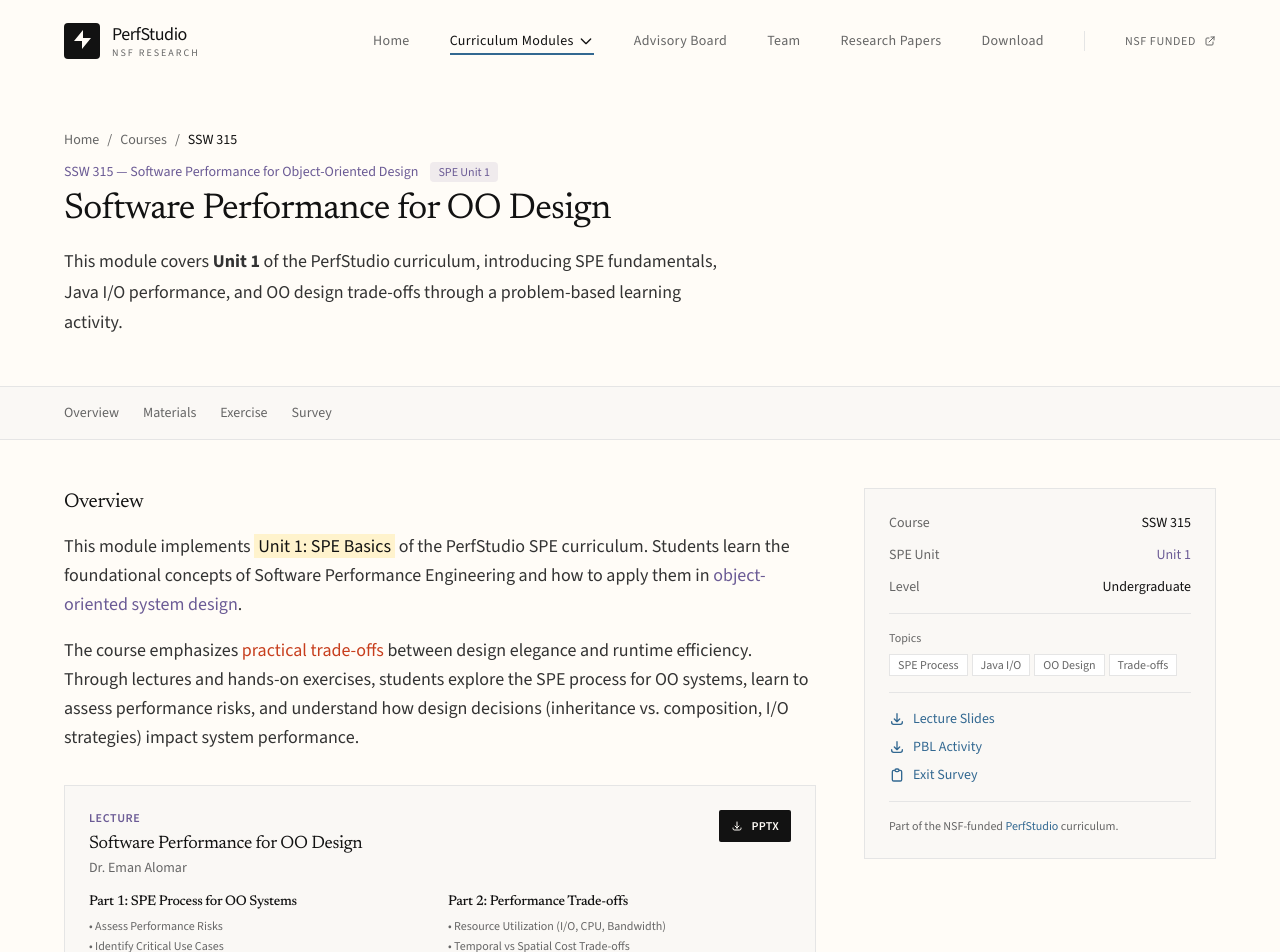
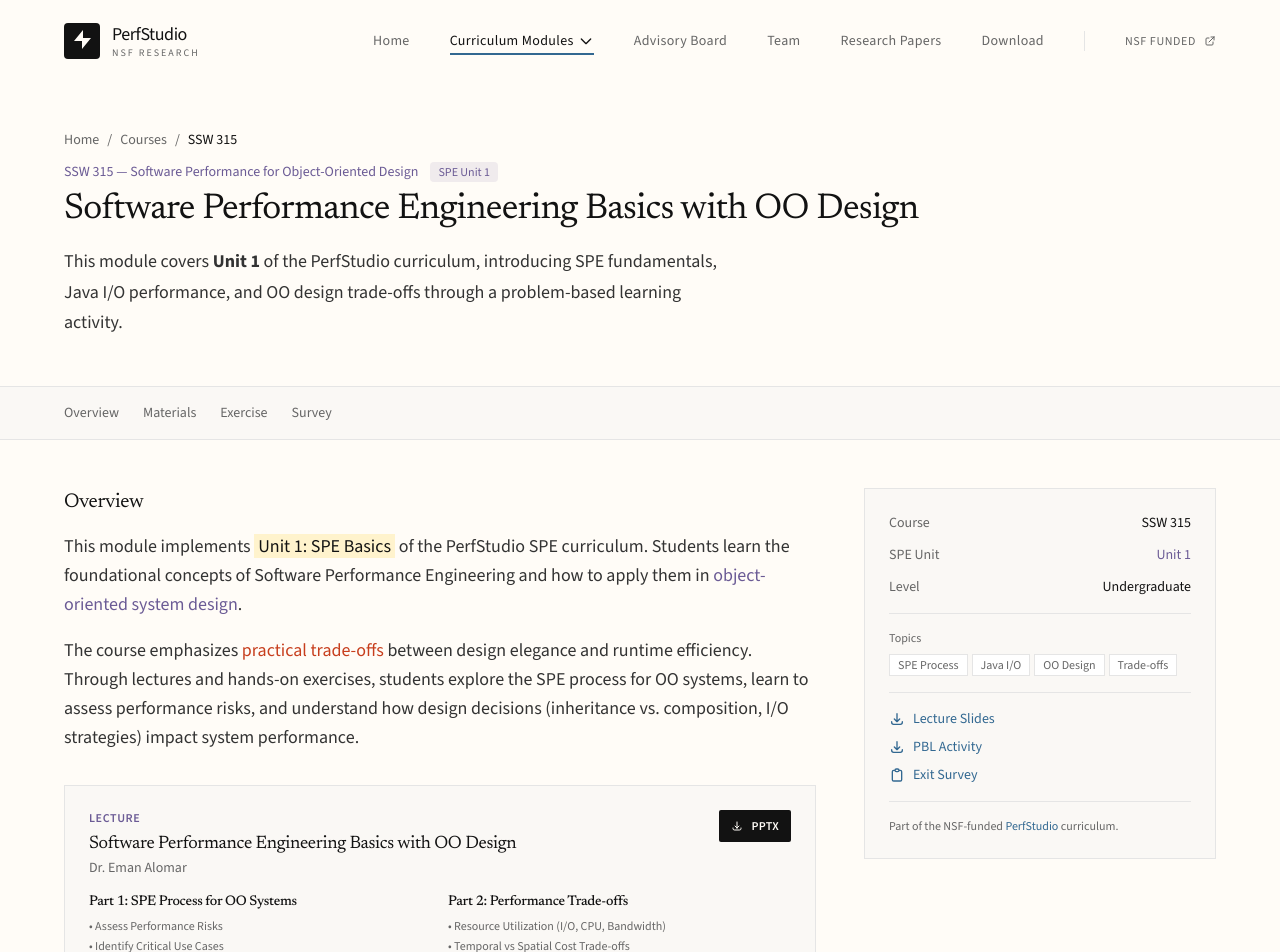
Before and after one commit to SIT-RiSE/NSF-perfstudio, a React (Vite) app: page /#/courses/315 in a window 1280 px wide. Shown: the top 952 px of the page. Built offline with nearby package versions, Linux system fonts and the light colour scheme.

Commit message:
Update course headers: 315 to SPE Basics with OO Design, 567 to Performance Testing

```diff
--- a/src/pages/Course315.tsx
+++ b/src/pages/Course315.tsx
@@ -35,7 +35,7 @@ export default function Course315() {
                 </span>
               </div>
               <h1 className="font-[var(--font-headline)] text-3xl md:text-4xl text-[var(--color-ink)] mb-4">
-                Software Performance for OO Design
+                Software Performance Engineering Basics with OO Design
               </h1>
               <p className="text-[var(--color-ink-light)] max-w-2xl">
                 This module covers <strong>Unit 1</strong> of the PerfStudio curriculum, introducing
@@ -87,7 +87,7 @@ export default function Course315() {
                   <div>
                     <p className="text-xs text-[var(--color-accent-purple)] font-semibold uppercase tracking-wider mb-1">Lecture</p>
                     <h3 className="font-[var(--font-headline)] text-lg text-[var(--color-ink)]">
-                      Software Performance for OO Design
+                      Software Performance Engineering Basics with OO Design
                     </h3>
                     <p className="text-sm text-[var(--color-ink-muted)]">Dr. Eman Alomar</p>
                   </div>
--- a/src/pages/Course567.tsx
+++ b/src/pages/Course567.tsx
@@ -35,7 +35,7 @@ export default function Course567() {
                 </span>
               </div>
               <h1 className="font-[var(--font-headline)] text-3xl md:text-4xl text-[var(--color-ink)] mb-4">
-                Performance & Reliability Testing
+                Performance Testing
               </h1>
               <p className="text-[var(--color-ink-light)] max-w-2xl">
                 This module covers <strong>Unit 5</strong> of the PerfStudio curriculum, teaching
@@ -85,7 +85,7 @@ export default function Course567() {
                   <div>
                     <p className="text-xs text-[var(--color-accent-warm)] font-semibold uppercase tracking-wider mb-1">Lecture</p>
                     <h3 className="font-[var(--font-headline)] text-lg text-[var(--color-ink)]">
-                      Performance & Reliability Testing
+                      Performance Testing
                     </h3>
                     <p className="text-sm text-[var(--color-ink-muted)]">Dr. Yu Tao</p>
                   </div>
```
